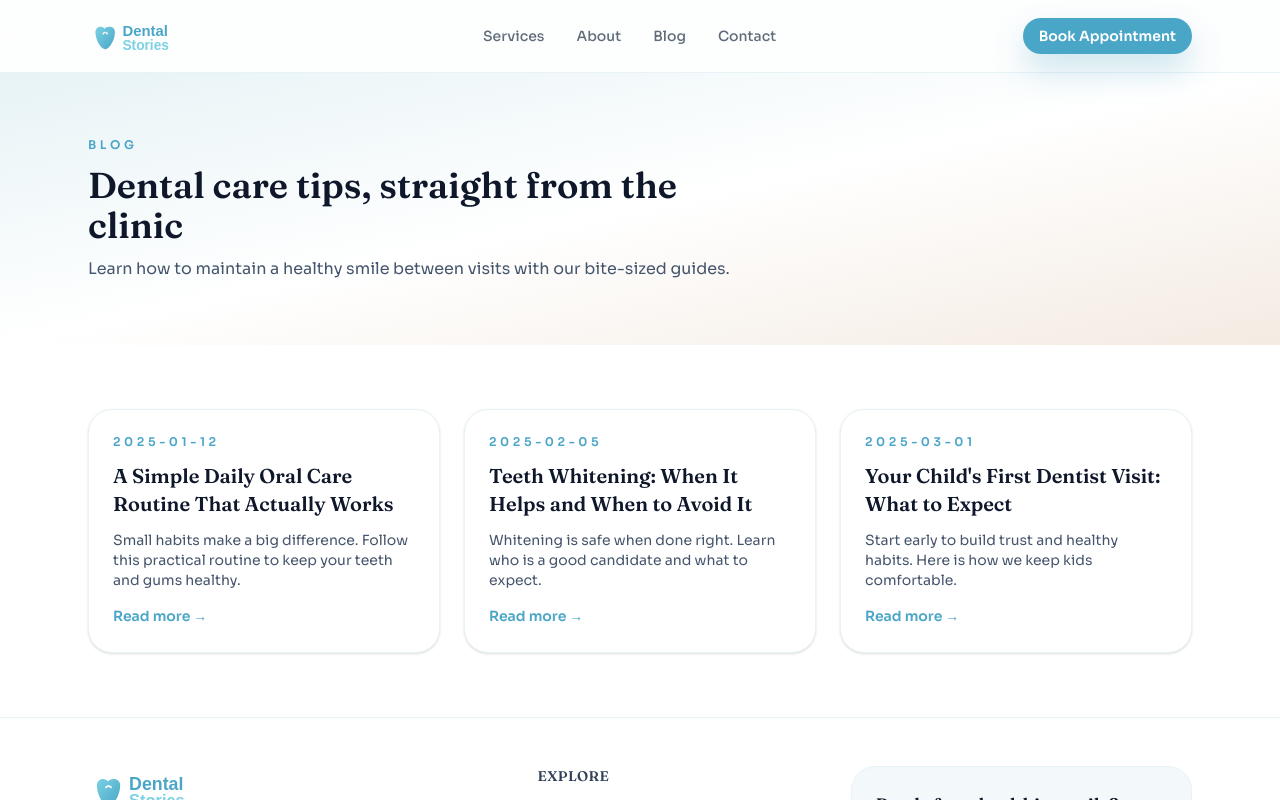
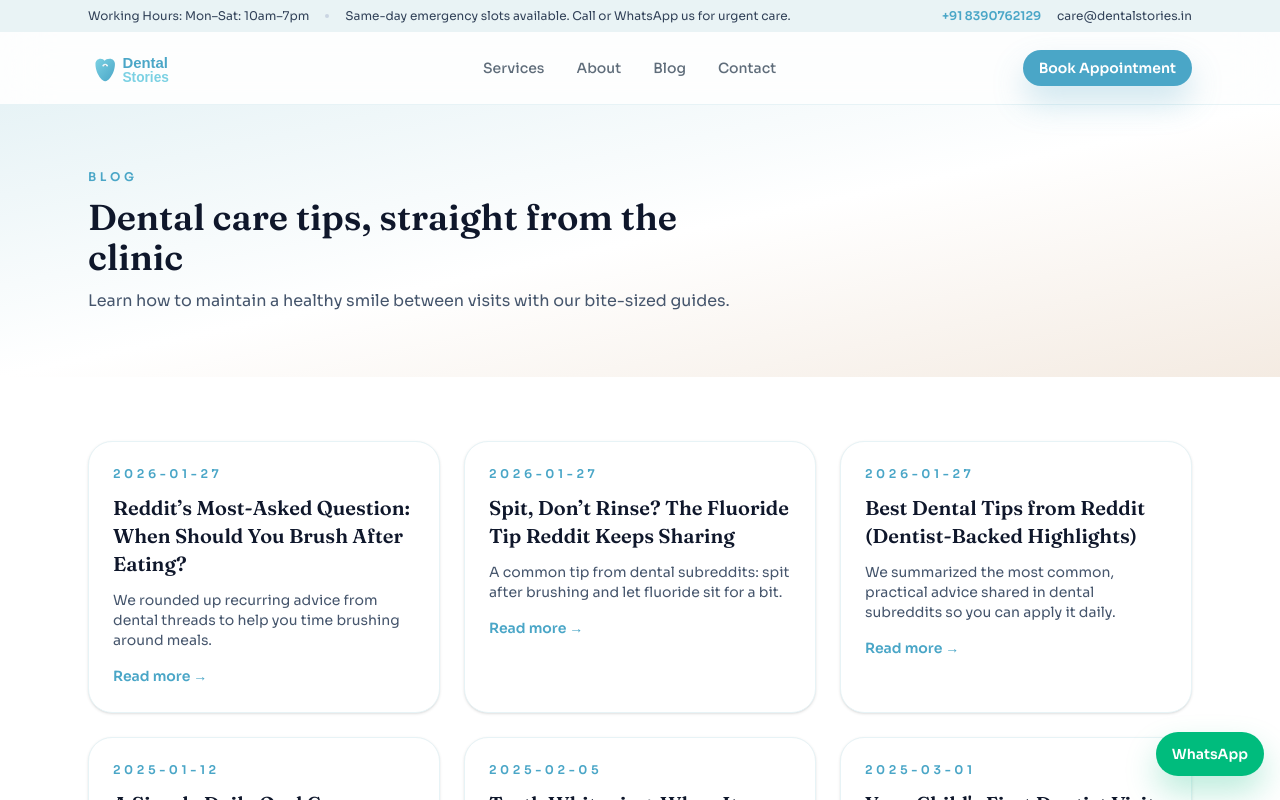
Before and after one commit to anup4khandelwal/dental-clinic, a Next.js app: page /blog in a window 1280 px wide. Shown: the top 800 px of the page. Built offline with nearby package versions, Linux system fonts and the light colour scheme.

Commit message:
feat: enhance blog and homepage with new content, add WhatsApp button and TopBar component

```diff
--- a/src/app/blog/[slug]/page.tsx
+++ b/src/app/blog/[slug]/page.tsx
@@ -7,8 +7,13 @@ export function generateStaticParams() {
   return posts.map((post) => ({ slug: post.slug }));
 }
 
-export function generateMetadata({ params }: { params: { slug: string } }) {
-  const post = getPostBySlug(params.slug);
+export async function generateMetadata({
+  params,
+}: {
+  params: Promise<{ slug: string }>;
+}) {
+  const { slug } = await params;
+  const post = getPostBySlug(slug);
   if (!post) {
     return {};
   }
@@ -42,8 +47,13 @@ export function generateMetadata({ params }: { params: { slug: string } }) {
   };
 }
 
-export default function BlogPostPage({ params }: { params: { slug: string } }) {
-  const post = getPostBySlug(params.slug);
+export default async function BlogPostPage({
+  params,
+}: {
+  params: Promise<{ slug: string }>;
+}) {
+  const { slug } = await params;
+  const post = getPostBySlug(slug);
 
   if (!post) {
     notFound();
--- a/src/app/layout.tsx
+++ b/src/app/layout.tsx
@@ -5,6 +5,8 @@ import { clinic, site } from "@/config/clinic";
 import { CallNowButton } from "@/components/CallNowButton";
 import { Footer } from "@/components/Footer";
 import { Header } from "@/components/Header";
+import { WhatsAppButton } from "@/components/WhatsAppButton";
+import { TopBar } from "@/components/TopBar";
 
 const sora = Sora({
   variable: "--font-sora",
@@ -41,10 +43,12 @@ export default function RootLayout({
       <body
         className={`${sora.variable} ${fraunces.variable} antialiased`}
       >
+        <TopBar />
         <Header />
         <main>{children}</main>
         <Footer />
         <CallNowButton />
+        <WhatsAppButton />
       </body>
     </html>
   );
--- a/src/app/page.tsx
+++ b/src/app/page.tsx
@@ -97,6 +97,14 @@ export default function HomePage() {
             </p>
             <div className="mt-8 flex flex-wrap items-center gap-4">
               <CTAButton />
+              <a
+                href={clinic.bookingUrl}
+                className="inline-flex items-center justify-center rounded-full border border-[color:var(--brand-mist)] bg-white px-6 py-3 text-sm font-semibold text-[color:var(--brand-blue)] shadow-sm transition hover:border-[color:var(--brand-blue)]"
+                target="_blank"
+                rel="noreferrer"
+              >
+                Book Online
+              </a>
               <Link
                 href="/services"
                 className="text-sm font-semibold text-slate-700 hover:text-[color:var(--brand-blue)]"
@@ -104,25 +112,56 @@ export default function HomePage() {
                 Explore services →
               </Link>
             </div>
-            <div className="mt-10 grid grid-cols-2 gap-4 md:grid-cols-3">
+            <div className="mt-10 grid grid-cols-2 gap-4 md:grid-cols-2">
               <StatCard value="10+" label="Years of combined experience" />
               <StatCard value="2k+" label="Happy smiles" />
-              <StatCard value="4.9" label="Average rating" />
             </div>
           </div>
           <div className="relative">
             <div className="absolute -right-6 top-6 h-full w-full rounded-[36px] bg-[color:var(--brand-mist)]/70" />
             <div className="relative overflow-hidden rounded-[36px] border border-[color:var(--brand-mist)] bg-white shadow-xl">
-              <Image
-                src="/images/hero.jpeg"
-                alt="Dental Stories clinic hero"
-                width={900}
-                height={1100}
+              <video
                 className="h-full w-full object-cover"
-                priority
+                controls
+                preload="metadata"
+                playsInline
+                aria-label="Dental Stories clinic tour video"
+                src="/videos/clinic_tour.mp4"
               />
             </div>
           </div>
+        </div>
+      </section>
+
+      <section className="mx-auto w-full max-w-6xl px-6 py-12 md:py-16">
+        <SectionHeading
+          eyebrow="Why Dental Stories"
+          title="Precision, comfort, and care—every visit"
+          description="Inspired by your clinic tour, we keep the experience calm and informative from the waiting lounge to the consultation room."
+        />
+        <div className="mt-8 grid gap-6 md:grid-cols-4">
+          <HighlightCard
+            title="Calm waiting lounge"
+            description="Soft lighting and peaceful ambience so you can relax."
+          />
+          <HighlightCard
+            title="Consultation focused"
+            description="We listen first and explain every step clearly."
+          />
+          <HighlightCard
+            title="Clinical precision"
+            description="Digital diagnostics for accurate, efficient care."
+          />
+          <HighlightCard
+            title="Comfortable care"
+            description="Gentle techniques for anxious and first‑time patients."
+          />
+        </div>
+        <div className="mt-10 grid grid-cols-2 gap-4 md:grid-cols-4">
+          <StatCard value="10+" label="Years of combined experience" />
+          <StatCard value="2k+" label="Happy smiles" />
+          <StatCard value="4.9" label="Average rating" />
+          <StatCard value="Same-day" label="Emergency slots" />
         </div>
       </section>
 
@@ -154,20 +193,20 @@ export default function HomePage() {
             />
             <div className="mt-8 grid gap-4 sm:grid-cols-2">
               <HighlightCard
-                title="Calm waiting lounge"
-                description="Soft lighting and peaceful ambience to help you relax."
-              />
-              <HighlightCard
-                title="Consultation first"
-                description="Open conversations with clarity, precision, and care."
-              />
-              <HighlightCard
                 title="Digital diagnostics"
                 description="High-precision scans reduce surprises and improve accuracy."
               />
               <HighlightCard
                 title="Gentle care"
                 description="Comfort-focused techniques for anxious patients."
+              />
+              <HighlightCard
+                title="Transparent plans"
+                description="Clear treatment milestones and pricing you can trust."
+              />
+              <HighlightCard
+                title="Friendly team"
+                description="Warm guidance throughout every visit."
               />
             </div>
           </div>
@@ -198,6 +237,37 @@ export default function HomePage() {
 
       <section className="mx-auto w-full max-w-6xl px-6 py-12 md:py-16">
         <SectionHeading
+          eyebrow="Payments & insurance"
+          title="Flexible options that fit your budget"
+          description="We accept multiple payment methods and offer guidance for insurance reimbursements."
+        />
+        <div className="mt-8 grid gap-6 md:grid-cols-3">
+          <div className="rounded-3xl border border-[color:var(--brand-mist)] bg-white p-6 shadow-sm">
+            <h3 className="text-lg font-semibold text-slate-900">Payment methods</h3>
+            <ul className="mt-3 space-y-2 text-sm text-slate-600">
+              {clinic.payments.map((item) => (
+                <li key={item}>{item}</li>
+              ))}
+            </ul>
+          </div>
+          <div className="rounded-3xl border border-[color:var(--brand-mist)] bg-white p-6 shadow-sm">
+            <h3 className="text-lg font-semibold text-slate-900">Insurance help</h3>
+            <p className="mt-3 text-sm text-slate-600">
+              We assist with documentation for insurance claims and provide
+              transparent invoices for reimbursement.
+            </p>
+          </div>
+          <div className="rounded-3xl border border-[color:var(--brand-mist)] bg-white p-6 shadow-sm">
+            <h3 className="text-lg font-semibold text-slate-900">Flexible plans</h3>
+            <p className="mt-3 text-sm text-slate-600">
+              Ask about installment plans for larger treatments and smile makeovers.
+            </p>
+          </div>
+        </div>
+      </section>
+
+      <section className="mx-auto w-full max-w-6xl px-6 py-12 md:py-16">
+        <SectionHeading
           eyebrow="Testimonials"
           title="Patients who love their Dental Stories"
           description="Real feedback from families and professionals who trust our clinic."
@@ -218,6 +288,39 @@ export default function HomePage() {
             name="Sneha P."
             detail="Pediatric care"
           />
+        </div>
+      </section>
+
+      <section className="bg-white">
+        <div className="mx-auto w-full max-w-6xl px-6 py-12 md:py-16">
+          <SectionHeading
+            eyebrow="Pricing guide"
+            title="Transparent ranges for common treatments"
+            description="Exact costs depend on your case. We share clear estimates after your consultation."
+          />
+          <div className="mt-8 grid gap-6 sm:grid-cols-2 lg:grid-cols-4">
+            {[
+              { title: "Cleaning & checkup", price: "₹800 – ₹1,500" },
+              { title: "Root canal", price: "₹4,000 – ₹8,000" },
+              { title: "Crowns", price: "₹6,000 – ₹15,000" },
+              { title: "Whitening", price: "₹5,000 – ₹12,000" },
+            ].map((item) => (
+              <div
+                key={item.title}
+                className="rounded-3xl border border-[color:var(--brand-mist)] bg-white p-6 shadow-sm"
+              >
+                <h3 className="text-base font-semibold text-slate-900">
+                  {item.title}
+                </h3>
+                <p className="mt-3 text-xl font-semibold text-[color:var(--brand-blue)]">
+                  {item.price}
+                </p>
+                <p className="mt-2 text-xs text-slate-500">
+                  Final price after examination.
+                </p>
+              </div>
+            ))}
+          </div>
         </div>
       </section>
 
--- /dev/null
+++ b/src/components/TopBar.tsx
@@ -0,0 +1,26 @@
+import { clinic } from "@/config/clinic";
+
+export function TopBar() {
+  return (
+    <div className="bg-[color:var(--brand-mist)]/80 text-xs text-slate-700">
+      <div className="mx-auto flex w-full max-w-6xl flex-col gap-2 px-6 py-2 md:flex-row md:items-center md:justify-between">
+        <div className="flex flex-wrap items-center gap-4">
+          <span>Working Hours: {clinic.hours}</span>
+          <span className="hidden h-1 w-1 rounded-full bg-slate-300 md:inline-block" />
+          <span>{clinic.emergencyNote}</span>
+        </div>
+        <div className="flex flex-wrap items-center gap-4">
+          <a
+            href={`tel:${clinic.phone.replace(/\s+/g, "")}`}
+            className="font-semibold text-[color:var(--brand-blue)] hover:text-[color:var(--brand-blue-strong)]"
+          >
+            {clinic.phone}
+          </a>
+          <a href={`mailto:${clinic.email}`} className="hover:text-slate-900">
+            {clinic.email}
+          </a>
+        </div>
+      </div>
+    </div>
+  );
+}
--- /dev/null
+++ b/src/components/WhatsAppButton.tsx
@@ -0,0 +1,16 @@
+import { clinic } from "@/config/clinic";
+
+export function WhatsAppButton() {
+  const message = encodeURIComponent("Hi Dental Stories, I'd like to book an appointment.");
+  return (
+    <a
+      href={`https://wa.me/${clinic.whatsappNumber}?text=${message}`}
+      className="fixed bottom-20 right-4 z-50 flex items-center gap-2 rounded-full bg-emerald-500 px-4 py-3 text-sm font-semibold text-white shadow-[0_16px_32px_rgba(16,185,129,0.28)] transition hover:bg-emerald-600 md:bottom-6"
+      aria-label="Chat on WhatsApp"
+      target="_blank"
+      rel="noreferrer"
+    >
+      WhatsApp
+    </a>
+  );
+}
--- a/src/config/clinic.ts
+++ b/src/config/clinic.ts
@@ -2,6 +2,7 @@ export const clinic = {
   name: "Dental Stories",
   tagline: "Your Smile, Our Story",
   phone: "+91 8390762129",
+  whatsappNumber: "918390762129",
   email: "care@dentalstories.in",
   addressLine1: "Office no 103, Gagan Capital",
   addressLine2: "Dhole Patil Road, Pune 411001",
@@ -15,6 +16,10 @@ export const clinic = {
   },
   hours: "Mon–Sat: 10am–7pm",
   appointmentUrl: "/contact",
+  bookingUrl: "https://cal.com/",
+  emergencyNote:
+    "Same-day emergency slots available. Call or WhatsApp us for urgent care.",
+  payments: ["Cash", "UPI", "Cards", "EMI available on select treatments"],
   social: {
     instagram: "https://instagram.com/",
     facebook: "https://facebook.com/",
--- a/src/lib/posts.ts
+++ b/src/lib/posts.ts
@@ -7,6 +7,50 @@ export type BlogPost = {
 };
 
 export const posts: BlogPost[] = [
+  {
+    slug: "reddit-brushing-timing",
+    title: "Reddit’s Most-Asked Question: When Should You Brush After Eating?",
+    description:
+      "We rounded up recurring advice from dental threads to help you time brushing around meals.",
+    date: "2026-01-27",
+    content: [
+      "If you just had something acidic (like sour candy or citrus), wait about 30 minutes before brushing.",
+      "If you cannot wait, rinse with plain water first to reduce acidity, then brush a bit later.",
+      "For non-sticky foods, many people aim for a shorter wait; sticky foods tend to linger longer.",
+      "Brushing is important, but rushing it right after acidic foods can be harsher on enamel.",
+      "When in doubt, ask your dentist for a routine that fits your diet and schedule.",
+      "Reddit tips are general advice, not a substitute for a dental exam.",
+    ],
+  },
+  {
+    slug: "reddit-spit-dont-rinse",
+    title: "Spit, Don’t Rinse? The Fluoride Tip Reddit Keeps Sharing",
+    description:
+      "A common tip from dental subreddits: spit after brushing and let fluoride sit for a bit.",
+    date: "2026-01-27",
+    content: [
+      "After brushing with fluoride toothpaste, spit out the foam instead of rinsing right away.",
+      "Leaving a thin fluoride layer on teeth helps it work longer against decay.",
+      "Many people wait around 20–30 minutes before eating or drinking after brushing.",
+      "If you must drink water soon, do it lightly and avoid strong rinsing.",
+      "Use a routine you can keep consistently; technique matters as much as products.",
+      "If you have sensitivity or dental work, ask your dentist what’s best for you.",
+    ],
+  },
+  {
+    slug: "reddit-dental-tips",
+    title: "Best Dental Tips from Reddit (Dentist-Backed Highlights)",
+    description:
+      "We summarized the most common, practical advice shared in dental subreddits so you can apply it daily.",
+    date: "2026-01-27",
+    content: [
+      "Wait about 30 minutes after acidic foods or drinks before brushing.",
+      "If you cannot wait, rinse with water and brush a little later.",
+      "Spit after brushing rather than rinsing right away to leave fluoride on the teeth.",
+      "Some dental threads suggest avoiding food or drinks for a short window after brushing.",
+      "Always check with your dentist if you have ongoing sensitivity or restorations.",
+    ],
+  },
   {
     slug: "daily-oral-care-routine",
     title: "A Simple Daily Oral Care Routine That Actually Works",
```
